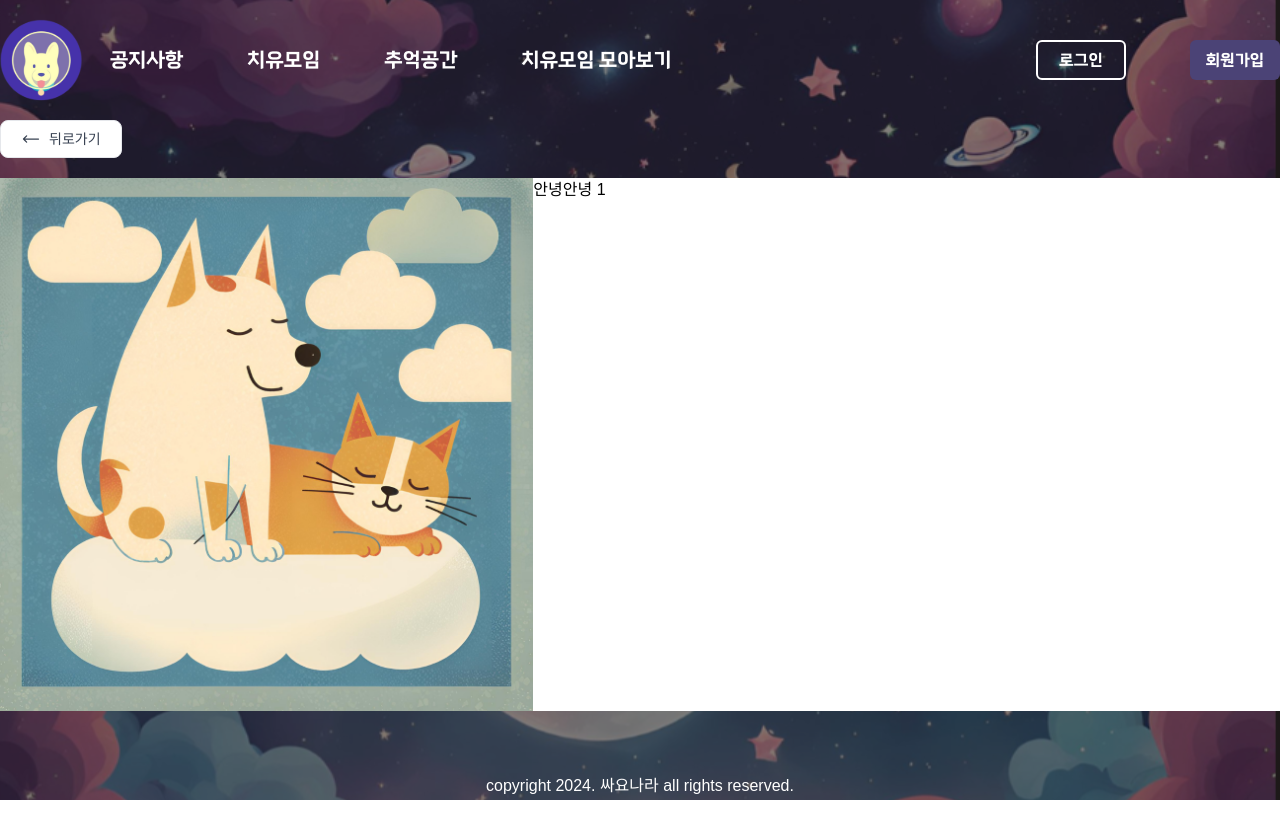
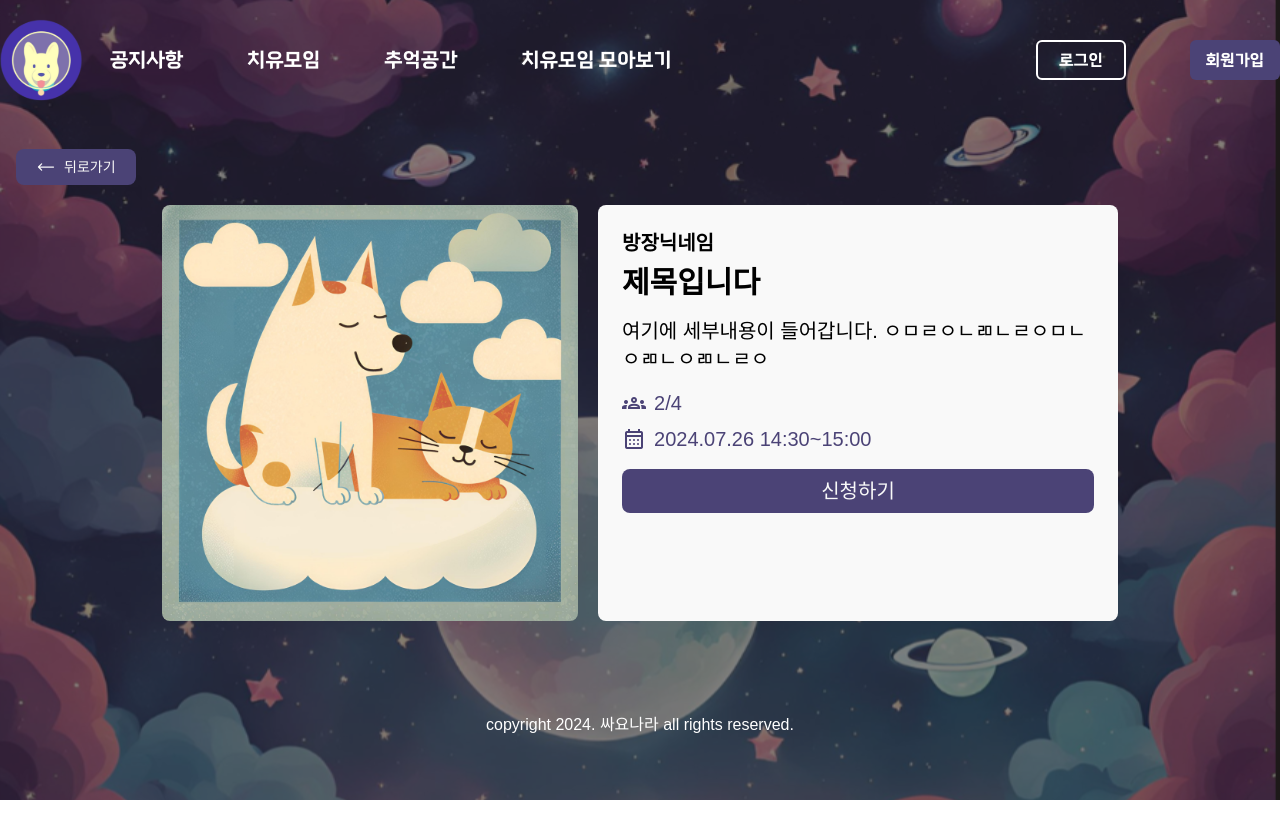
Before and after one commit to leepro1/palluxy, a React (Vite) app in the folder frontend/: page /meetingoverview/detail/1 in a window 1280 px wide. Shown: the top 838 px of the page. After the commit the page ends 800 px from the top, so only its background shows below. Built offline with nearby package versions, Linux system fonts and the light colour scheme; no server answers; a web font is replaced by a local one.

Commit message:
Feat: card ui 완성
Former-commit-id: 6bfa83cfbf828ecea199dee66d77f42834c907b0

```diff
--- a/frontend/src/pages/HealingMeetingOverviewPage/MeetingDetail.jsx
+++ b/frontend/src/pages/HealingMeetingOverviewPage/MeetingDetail.jsx
@@ -16,10 +16,11 @@ const MeetingDetail = () => {
   return (
     <ContentsLayout>
       <ScrollRestoration />
+      <div className="container mx-auto p-4">
         <button
           type="button"
           onClick={handleBackButton}
-        className="flex w-1/2 w-full items-center justify-center gap-x-2 rounded-lg border bg-white px-5 py-2 text-sm text-gray-700 transition-colors duration-200 hover:bg-gray-100 sm:w-auto dark:border-gray-700 dark:bg-gray-900 dark:text-gray-200 dark:hover:bg-gray-800"
+          className="flex items-center justify-center gap-x-2 rounded-lg bg-pal-purple px-5 py-2 text-sm text-pal-lightwhite transition-colors duration-200 hover:bg-purple-900"
         >
           <svg
             className="h-5 w-5 rtl:rotate-180"
@@ -37,15 +38,34 @@ const MeetingDetail = () => {
           </svg>
           <span>뒤로가기</span>
         </button>
-      <div className="mt-5 flex flex-row">
-        <div className="w-5/12">
+
+        <div className="mt-5 flex flex-col justify-center gap-5 md:flex-row">
+          <div className="w-full md:w-4/12">
             <img
+              className="w-full rounded-lg"
               src={defaultImage}
-            alt="img"
+              alt="Meeting"
             />
           </div>
-        <div className="w-7/12 bg-white">
-          <p>안녕안녕 {meetingIdInt}</p>
+          <div className="w-full rounded-lg bg-pal-lightwhite p-6 text-xl md:w-5/12">
+            <p className="mb-2 font-semibold">방장닉네임</p>
+            <p className="mb-4 text-3xl font-bold">제목입니다</p>
+            <p className="mb-4">
+              여기에 세부내용이 들어갑니다.
+              ㅇㅁㄹㅇㄴㄻㄴㄹㅇㅁㄴㅇㄻㄴㅇㄻㄴㄹㅇ
+            </p>
+            <div className="mb-2 flex items-center gap-x-2 text-pal-purple">
+              <span className="material-symbols-outlined">groups</span>
+              <p>2/4</p>
+            </div>
+            <div className="mb-4 flex items-center gap-x-2 text-pal-purple">
+              <span className="material-symbols-outlined">calendar_month</span>
+              <p>2024.07.26 14:30~15:00</p>
+            </div>
+            <button className="w-full rounded-lg bg-pal-purple px-5 py-2 text-pal-lightwhite transition-colors duration-200 hover:bg-purple-900">
+              신청하기
+            </button>
+          </div>
         </div>
       </div>
     </ContentsLayout>
--- a/frontend/src/pages/HealingMeetingOverviewPage/index.jsx
+++ b/frontend/src/pages/HealingMeetingOverviewPage/index.jsx
@@ -56,10 +56,10 @@ const HealingSessionPage = () => {
       <ScrollRestoration />
       <div className="text-white">
         <div className="flex flex-row justify-between">
-          <div className="flex w-6/12 flex-row">
+          <div className="flex w-6/12 flex-row items-center">
             <select
               id="categories"
-              className="block w-2/12 rounded-lg border border-gray-300 bg-gray-50 p-2.5 text-sm text-gray-900 focus:border-blue-500 focus:ring-blue-500 dark:border-gray-600 dark:bg-gray-700 dark:text-white dark:placeholder-gray-400 dark:focus:border-blue-500 dark:focus:ring-blue-500"
+              className="block h-10 w-2/12 rounded-lg border border-gray-300 bg-gray-50 p-2.5 text-sm text-gray-900 focus:border-blue-500 focus:ring-blue-500 dark:border-gray-600 dark:bg-gray-700 dark:text-white dark:placeholder-gray-400 dark:focus:border-blue-500 dark:focus:ring-blue-500"
             >
               <option value="leader">방장</option>
               <option value="meetingName">모임 이름</option>
@@ -93,13 +93,13 @@ const HealingSessionPage = () => {
                 <input
                   type="search"
                   id="default-search"
-                  className="block w-full rounded-lg border border-gray-300 bg-gray-50 p-4 ps-10 text-sm text-gray-900 focus:border-blue-500 focus:ring-blue-500 dark:border-gray-600 dark:bg-gray-700 dark:text-white dark:placeholder-gray-400 dark:focus:border-blue-500 dark:focus:ring-blue-500"
+                  className="block h-10 w-full rounded-lg border border-gray-300 bg-gray-50 p-4 ps-10 text-sm text-gray-900 focus:border-blue-500 focus:ring-blue-500 dark:border-gray-600 dark:bg-gray-700 dark:text-white dark:placeholder-gray-400 dark:focus:border-blue-500 dark:focus:ring-blue-500"
                   placeholder="방장 혹은 모임 이름을 검색해보세요"
                   required
                 />
                 <button
                   type="submit"
-                  className="absolute bottom-2.5 end-2.5 rounded-lg bg-pal-purple px-4 py-2 text-sm font-medium text-white hover:bg-purple-950 focus:outline-none focus:ring-4 focus:ring-blue-300 dark:bg-blue-600 dark:hover:bg-blue-700 dark:focus:ring-blue-800"
+                  className="absolute bottom-0.5 end-0.5 rounded-lg bg-pal-purple px-4 py-2 text-sm font-medium text-white hover:bg-purple-950 focus:outline-none focus:ring-4 focus:ring-blue-300 dark:bg-blue-600 dark:hover:bg-blue-700 dark:focus:ring-blue-800"
                 >
                   검색
                 </button>
@@ -173,12 +173,18 @@ const HealingSessionPage = () => {
               </div>
               <div className="w-full p-4 text-left">
                 <p className="mb-2 text-2xl font-semibold text-gray-900">
-                  제목제목제목제목제목
+                  여기가 제목
                 </p>
-                <p className="text-gray-700">
-                  {item} 내용예시 내용예시 내용예시 내용예시 내용예시 내용예시
-                  내용예시ㄴㅁㅇasdaasdasdsdsa
-                </p>
+                <div className="flex flex-row gap-x-2 text-pal-purple">
+                  <span className="material-symbols-outlined">
+                    calendar_month
+                  </span>
+                  <p>2024.07.26 14:30~15:00</p>
+                </div>
+                <div className="my-1 flex flex-row gap-x-2 text-pal-purple">
+                  <span className="material-symbols-outlined">groups</span>
+                  <p>2/4</p>
+                </div>
               </div>
             </div>
           ))}
--- a/frontend/src/pages/HealingMeetingPage/HealingMeetingPageContents.jsx
+++ b/frontend/src/pages/HealingMeetingPage/HealingMeetingPageContents.jsx
@@ -309,12 +309,18 @@ const HealingMeetingPageContents = () => {
                 </div>
                 <div className="w-full p-4 text-left">
                   <p className="mb-2 text-2xl font-semibold text-gray-900">
-                    제목제목제목제목제목
+                    여기가 제목
                   </p>
-                  <p className="text-gray-700">
-                    {item} 내용예시 내용예시 내용예시 내용예시 내용예시 내용예시
-                    내용예시ㄴㅁㅇㄹㄴㅁㅇㄹㄴㅁㅇㄹ
-                  </p>
+                  <div className="flex flex-row gap-x-2 text-pal-purple">
+                    <span className="material-symbols-outlined">
+                      calendar_month
+                    </span>
+                    <p>2024.07.26 14:30~15:00</p>
+                  </div>
+                  <div className="my-1 flex flex-row gap-x-2 text-pal-purple">
+                    <span className="material-symbols-outlined">groups</span>
+                    <p>2/4</p>
+                  </div>
                 </div>
               </form>
             ))}
```
Lines whose indentation alone changed are shown as unchanged.
